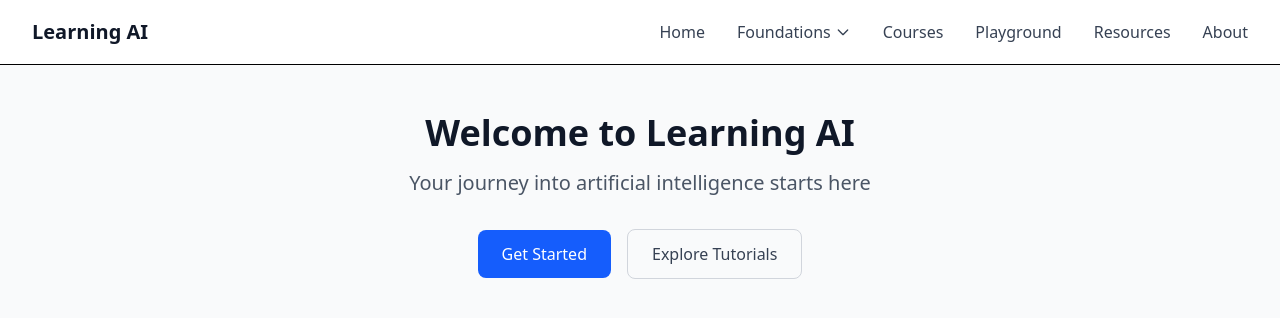
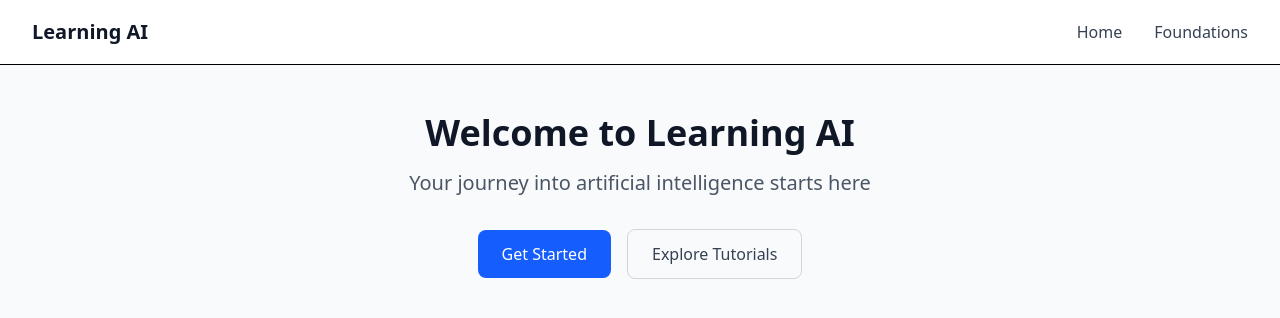
Before and after one commit to WilliamGiammona/learning-ai, a Next.js app: page / in a window 1280 px wide. Shown: the top 318 px of the page. Built offline with nearby package versions, Linux system fonts and the light colour scheme.

Commit message:
removed unnecessary links

```diff
--- a/app/components/NavBar.tsx
+++ b/app/components/NavBar.tsx
@@ -42,99 +42,11 @@ export default function Navbar() {
               Home
             </Link>
 
-            {/* Foundations Dropdown */}
-            <div className="relative" ref={dropdownRef}>
-              <button
-                onClick={() => setIsDropdownOpen(!isDropdownOpen)}
-                className="flex items-center text-gray-700 hover:text-blue-600 transition-colors duration-200"
-                style={{ cursor: "pointer" }}
-              >
-                Foundations
-                <svg
-                  className={`ml-1 h-4 w-4 transition-transform duration-200 ${
-                    isDropdownOpen ? "rotate-180" : ""
-                  }`}
-                  fill="none"
-                  viewBox="0 0 24 24"
-                  stroke="currentColor"
-                >
-                  <path
-                    strokeLinecap="round"
-                    strokeLinejoin="round"
-                    strokeWidth={2}
-                    d="M19 9l-7 7-7-7"
-                  />
-                </svg>
-              </button>
-
-              {/* Dropdown Menu */}
-              {isDropdownOpen && (
-                <div className="absolute left-0 mt-2 w-56 rounded-md shadow-lg bg-white ring-1 ring-black ring-opacity-5 focus:outline-none z-50">
-                  <div className="py-1">
-                    <Link
-                      href="/foundations/course-part1"
-                      className="block px-4 py-2 text-sm text-gray-700 hover:bg-gray-100 hover:text-gray-900"
-                      onClick={() => setIsDropdownOpen(false)}
-                    >
-                      Practical Deep Learning
-                    </Link>
-                    <Link
-                      href="/foundations/multiplication"
-                      className="block px-4 py-2 text-sm text-gray-700 hover:bg-gray-100 hover:text-gray-900"
-                      onClick={() => setIsDropdownOpen(false)}
-                    >
-                      Matrix Multiplication
-                    </Link>
-                    <Link
-                      href="/foundations/nlp"
-                      className="block px-4 py-2 text-sm text-gray-700 hover:bg-gray-100 hover:text-gray-900"
-                      onClick={() => setIsDropdownOpen(false)}
-                    >
-                      Natural Language Processing
-                    </Link>
-                    <Link
-                      href="/foundations/ethics"
-                      className="block px-4 py-2 text-sm text-gray-700 hover:bg-gray-100 hover:text-gray-900"
-                      onClick={() => setIsDropdownOpen(false)}
-                    >
-                      AI Ethics
-                    </Link>
-                    <div className="border-t border-gray-100"></div>
-                    <Link
-                      href="/foundations"
-                      className="block px-4 py-2 text-sm text-gray-700 hover:bg-gray-100 hover:text-gray-900"
-                      onClick={() => setIsDropdownOpen(false)}
-                    >
-                      View All Courses
-                    </Link>
-                  </div>
-                </div>
-              )}
-            </div>
-
             <Link
-              href="/courses"
+              href="/foundations"
               className="text-gray-700 hover:text-blue-600 transition-colors duration-200"
             >
-              Courses
-            </Link>
-            <Link
-              href="/playground"
-              className="text-gray-700 hover:text-blue-600 transition-colors duration-200"
-            >
-              Playground
-            </Link>
-            <Link
-              href="/resources"
-              className="text-gray-700 hover:text-blue-600 transition-colors duration-200"
-            >
-              Resources
-            </Link>
-            <Link
-              href="/about"
-              className="text-gray-700 hover:text-blue-600 transition-colors duration-200"
-            >
-              About
+              Foundations
             </Link>
           </div>
 
```
